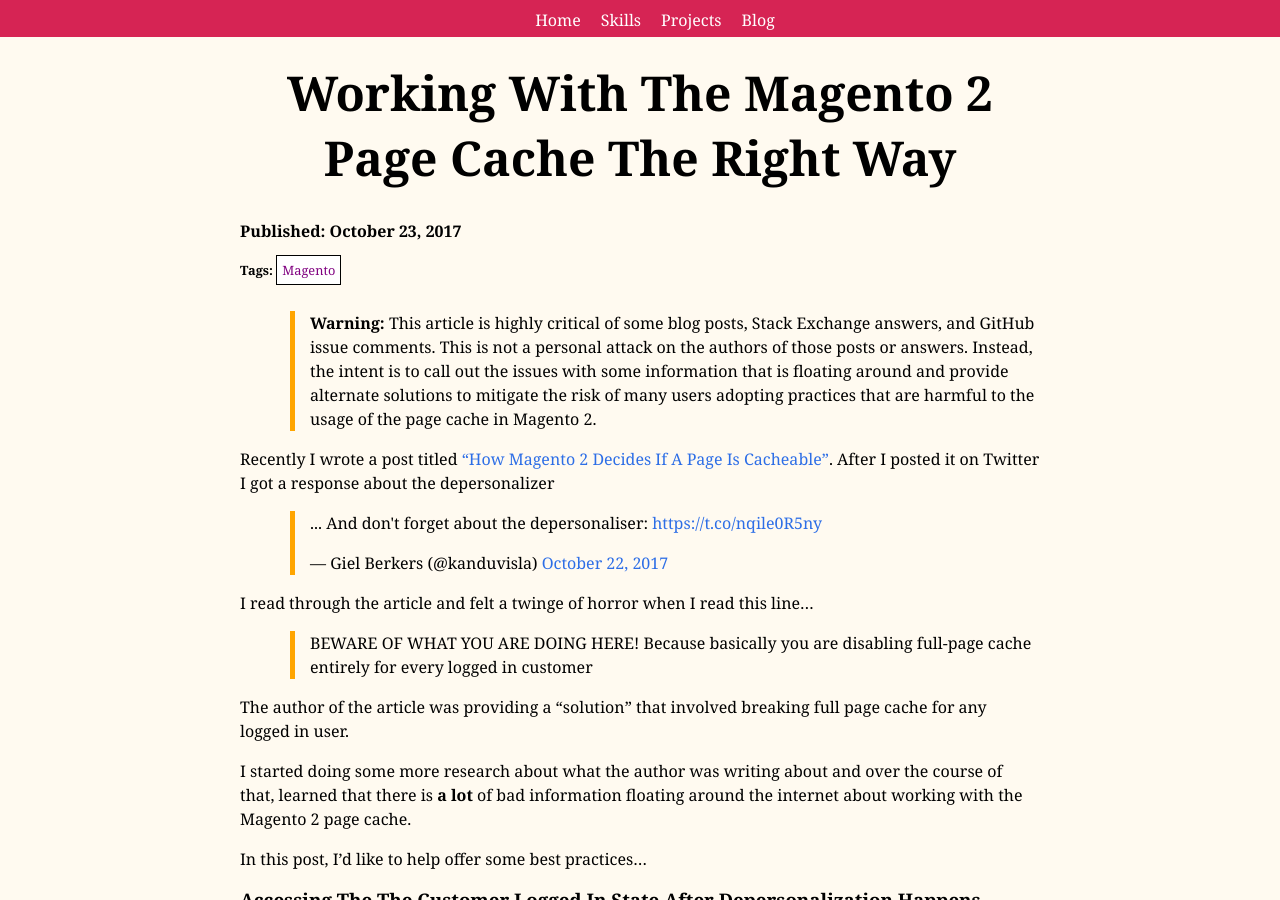
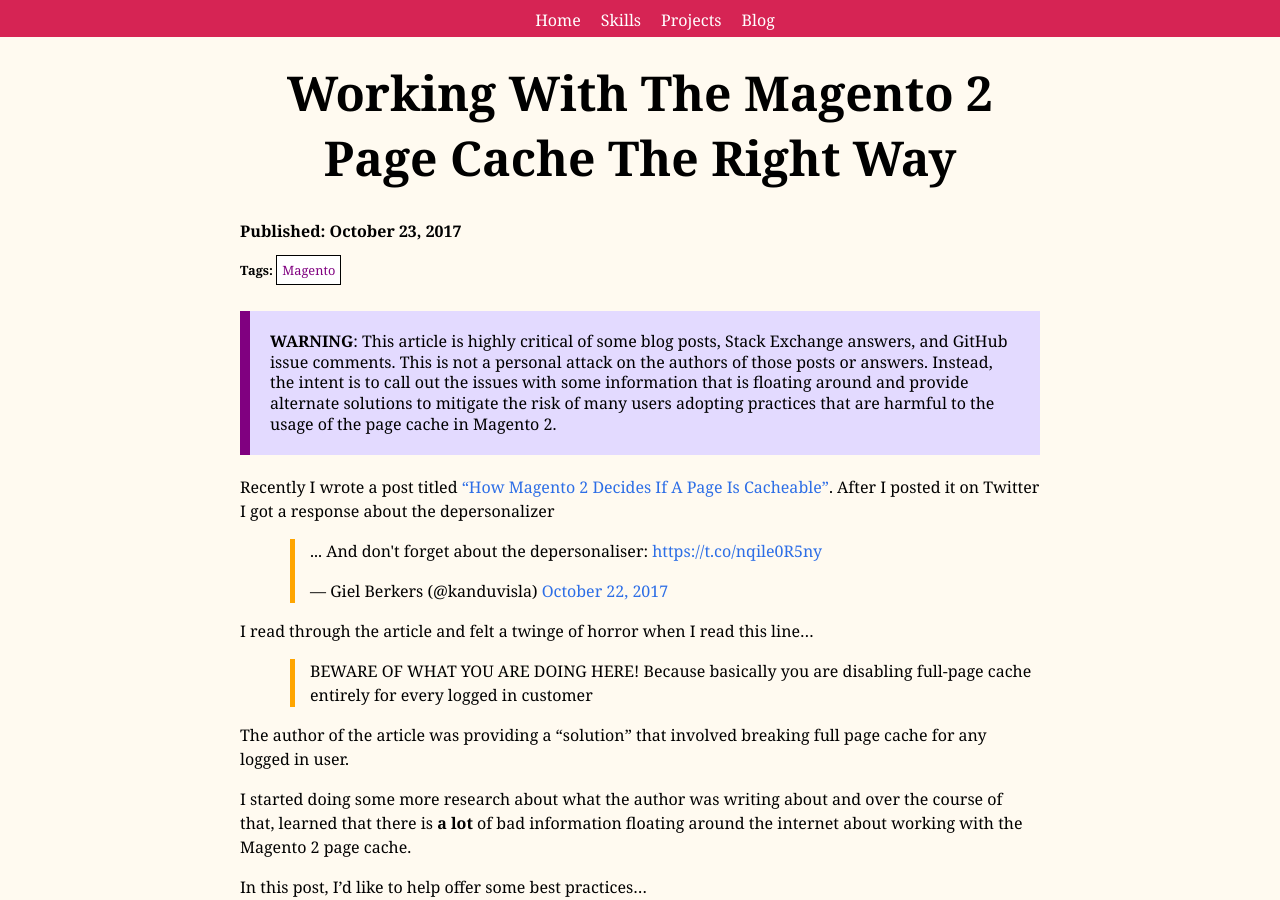
Before and after one commit to mpchadwick/mpchadwick.github.io, a Jekyll site: the page built from _posts/2017-10-23-working-with-the-magento-2-page-cache-the-right-way.md, in a window 1280 px wide and 900 px high. Built offline with Jekyll 4.4.1, drawn with Linux system fonts in a browser that asks for light colours; comment, search, counter and statistics services are not loaded.

Commit message:
Clean up post

```diff
--- a/_posts/2017-10-23-working-with-the-magento-2-page-cache-the-right-way.md
+++ b/_posts/2017-10-23-working-with-the-magento-2-page-cache-the-right-way.md
@@ -7,7 +7,9 @@ image:
 tags: [Magento]
 ---
 
-> **Warning:** This article is highly critical of some blog posts, Stack Exchange answers, and GitHub issue comments. This is not a personal attack on the authors of those posts or answers. Instead, the intent is to call out the issues with some information that is floating around and provide alternate solutions to mitigate the risk of many users adopting practices that are harmful to the usage of the page cache in Magento 2.
+<div class="tout tout--secondary">
+<p><strong>WARNING</strong>: This article is highly critical of some blog posts, Stack Exchange answers, and GitHub issue comments. This is not a personal attack on the authors of those posts or answers. Instead, the intent is to call out the issues with some information that is floating around and provide alternate solutions to mitigate the risk of many users adopting practices that are harmful to the usage of the page cache in Magento 2.</p>
+</div>
 
 Recently I wrote a post titled ["How Magento 2 Decides If A Page Is Cacheable"]({{ site.baseurl }}{% link _posts/2017-10-20-how-magento-2-decides-if-a-page-is-cacheable.md %}). After I posted it on Twitter I got a response about the depersonalizer
 
```
